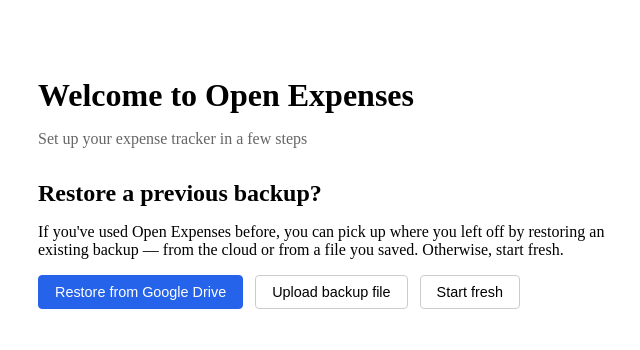
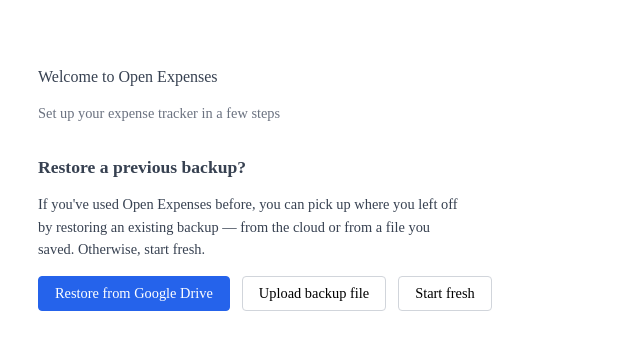
Before and after one commit to lautibonet/open-expenses, an Angular app: page /onboarding in a window 1280 px wide. Shown: the top 350 px of the page, without its empty margins (302-942 px from the left). Built offline with nearby package versions, Linux system fonts and the light colour scheme.

Commit message:
styles: defined typeset

```diff
--- a/src/app/features/dashboard/dashboard.component.scss
+++ b/src/app/features/dashboard/dashboard.component.scss
@@ -23,7 +23,9 @@
   margin-bottom: 1rem;
 
   h2 {
-    font-size: 1.1rem;
+    font-size: var(--type-headline);
+    font-weight: 600;
+    line-height: var(--leading-headline);
     margin-bottom: 0.75rem;
   }
 }
@@ -38,13 +40,16 @@
   flex-direction: column;
 
   .label {
-    font-size: 0.8rem;
+    font-size: var(--type-label);
+    letter-spacing: var(--tracking-micro);
+    line-height: var(--leading-label);
     color: #6b7280;
   }
 
   .value {
     font-size: 1.25rem;
     font-weight: 600;
+    line-height: var(--leading-tight);
 
     &.income {
       color: #16a34a;
@@ -67,9 +72,11 @@
   }
 
   th {
-    font-size: 0.8rem;
+    font-size: var(--type-label);
     color: #6b7280;
     font-weight: 500;
+    letter-spacing: var(--tracking-micro);
+    line-height: var(--leading-label);
   }
 }
 
--- a/src/app/features/movements/movements.component.scss
+++ b/src/app/features/movements/movements.component.scss
@@ -48,6 +48,9 @@
   margin-bottom: 1rem;
 
   h3 {
+    font-size: var(--type-headline);
+    font-weight: 600;
+    line-height: var(--leading-headline);
     margin-bottom: 0.75rem;
   }
 }
@@ -60,7 +63,9 @@
   label {
     display: flex;
     flex-direction: column;
-    font-size: 0.8rem;
+    font-size: var(--type-label);
+    letter-spacing: var(--tracking-micro);
+    line-height: var(--leading-label);
     color: #374151;
 
     input, select {
@@ -98,7 +103,9 @@
   label {
     display: flex;
     flex-direction: column;
-    font-size: 0.8rem;
+    font-size: var(--type-label);
+    letter-spacing: var(--tracking-micro);
+    line-height: var(--leading-label);
     color: #374151;
 
     select {
@@ -138,6 +145,16 @@
   }
 }
 
+.movement-table {
+  th {
+    font-size: var(--type-label);
+    color: #6b7280;
+    font-weight: 500;
+    letter-spacing: var(--tracking-micro);
+    line-height: var(--leading-label);
+  }
+}
+
 .movement-main {
   display: flex;
   align-items: center;
@@ -145,10 +162,12 @@
 
   .category {
     font-weight: 500;
+    line-height: var(--leading-body);
   }
 
   .type-label {
-    font-size: 0.75rem;
+    font-size: var(--type-tag);
+    letter-spacing: var(--tracking-micro);
     background: #e5e7eb;
     padding: 0.125rem 0.375rem;
     border-radius: 3px;
@@ -162,6 +181,8 @@
   .amount {
     margin-left: auto;
     font-weight: 600;
+    line-height: var(--leading-tight);
+    font-variant-numeric: tabular-nums;
 
     &.expense {
       color: #dc2626;
@@ -175,6 +196,8 @@
   margin-top: 0.25rem;
   font-size: 0.8rem;
   color: #6b7280;
+  letter-spacing: var(--tracking-micro);
+  line-height: var(--leading-label);
 }
 
 .tags {
@@ -187,7 +210,10 @@
   color: #2563eb;
   padding: 0.125rem 0.375rem;
   border-radius: 3px;
-  font-size: 0.75rem;
+  font-size: var(--type-tag);
+  font-weight: 500;
+  letter-spacing: var(--tracking-micro);
+  line-height: var(--leading-tight);
 }
 
 .movement-actions {
@@ -251,7 +277,9 @@
   label {
     display: flex;
     flex-direction: column;
-    font-size: 0.8rem;
+    font-size: var(--type-label);
+    letter-spacing: var(--tracking-micro);
+    line-height: var(--leading-label);
     color: #374151;
 
     input {
--- a/src/app/features/onboarding/onboarding.component.scss
+++ b/src/app/features/onboarding/onboarding.component.scss
@@ -5,17 +5,31 @@
 }
 
 h1 {
+  font-size: var(--type-title);
+  font-weight: 500;
+  line-height: var(--leading-headline);
   margin-bottom: 0.25rem;
 }
 
 .subtitle {
-  color: #666;
+  color: #6b7280;
+  font-size: var(--type-body);
+  line-height: var(--leading-body);
+  max-width: var(--prose-measure);
   margin-bottom: 2rem;
 }
 
 .step {
   h2 {
+    font-size: var(--type-headline);
+    font-weight: 600;
+    line-height: var(--leading-headline);
     margin-bottom: 0.5rem;
+  }
+
+  > p {
+    max-width: var(--prose-measure);
+    line-height: var(--leading-body);
   }
 }
 
@@ -24,9 +38,10 @@
   width: 100%;
   padding: 0.5rem;
   margin-bottom: 0.5rem;
-  border: 1px solid #ccc;
+  border: 1px solid #d1d5db;
   border-radius: 4px;
   font-size: 1rem;
+  box-sizing: border-box;
 
   &.small {
     width: auto;
@@ -36,7 +51,7 @@
 
 .btn {
   padding: 0.5rem 1rem;
-  border: 1px solid #ccc;
+  border: 1px solid #d1d5db;
   border-radius: 4px;
   background: #fff;
   cursor: pointer;
@@ -71,7 +86,7 @@
     justify-content: space-between;
     align-items: center;
     padding: 0.5rem 0;
-    border-bottom: 1px solid #eee;
+    border-bottom: 1px solid #f3f4f6;
   }
 }
 
@@ -83,12 +98,14 @@
   th, td {
     padding: 0.5rem;
     text-align: left;
-    border-bottom: 1px solid #eee;
+    border-bottom: 1px solid #f3f4f6;
   }
 
   th {
-    font-weight: 600;
-    color: #666;
+    font-weight: 500;
+    font-size: var(--type-label);
+    letter-spacing: var(--tracking-micro);
+    color: #6b7280;
   }
 
   .input {
--- a/src/app/features/settings/backup-card/backup-card.component.scss
+++ b/src/app/features/settings/backup-card/backup-card.component.scss
@@ -6,14 +6,18 @@
   margin-bottom: 1rem;
 
   h2 {
-    font-size: 1.1rem;
+    font-size: var(--type-headline);
+    font-weight: 600;
+    line-height: var(--leading-headline);
     margin-bottom: 0.5rem;
   }
 }
 
 .description {
   color: #6b7280;
-  font-size: 0.9rem;
+  font-size: var(--type-body);
+  line-height: var(--leading-body);
+  max-width: var(--prose-measure);
   margin-bottom: 0.75rem;
 }
 
--- a/src/app/features/settings/settings.component.scss
+++ b/src/app/features/settings/settings.component.scss
@@ -2,6 +2,9 @@
   padding-bottom: 1rem;
 
   h1 {
+    font-size: var(--type-title);
+    font-weight: 500;
+    line-height: var(--leading-headline);
     margin-bottom: 1rem;
   }
 }
@@ -14,7 +17,9 @@
   margin-bottom: 1rem;
 
   h2 {
-    font-size: 1.1rem;
+    font-size: var(--type-headline);
+    font-weight: 600;
+    line-height: var(--leading-headline);
     margin-bottom: 0.75rem;
   }
 }
@@ -75,9 +80,11 @@
   }
 
   th {
-    font-size: 0.8rem;
+    font-size: var(--type-label);
     color: #6b7280;
     font-weight: 500;
+    letter-spacing: var(--tracking-micro);
+    line-height: var(--leading-label);
   }
 
   tr.inactive {
--- a/src/styles.scss
+++ b/src/styles.scss
@@ -1 +1,56 @@
-/* You can add global styles to this file, and also import other style files */
+/* Type ramp — the Ledger Ink of the register.
+   Hierarchy is carried by size and weight alone; no display face is loaded.
+   Tokens codify DESIGN.md and keep every role identical across screens. */
+:root {
+  --type-headline: 1.1rem;
+  --type-title: 1rem;
+  --type-body: 0.9rem;
+  --type-caption: 0.85rem;
+  --type-label: 0.8rem;
+  --type-tag: 0.75rem;
+
+  --leading-headline: 1.3;
+  --leading-body: 1.55;
+  --leading-label: 1.5;
+  --leading-tight: 1.2;
+  --leading-table: 1.4;
+
+  --tracking-micro: 0.01em;
+  --prose-measure: 60ch;
+}
+
+html {
+  -webkit-font-smoothing: antialiased;
+  text-size-adjust: 100%;
+}
+
+body {
+  font-size: var(--type-body);
+  line-height: var(--leading-body);
+  color: #374151;
+  margin: 0;
+}
+
+button,
+input,
+select,
+textarea {
+  font-family: inherit;
+}
+
+table {
+  font-variant-numeric: tabular-nums;
+  line-height: var(--leading-table);
+}
+
+th,
+td {
+  text-align: left;
+}
+
+/* Data figures inherit the tabular setting so columns read as one register. */
+.value,
+.amount,
+.stat .value {
+  font-variant-numeric: tabular-nums;
+}
```
